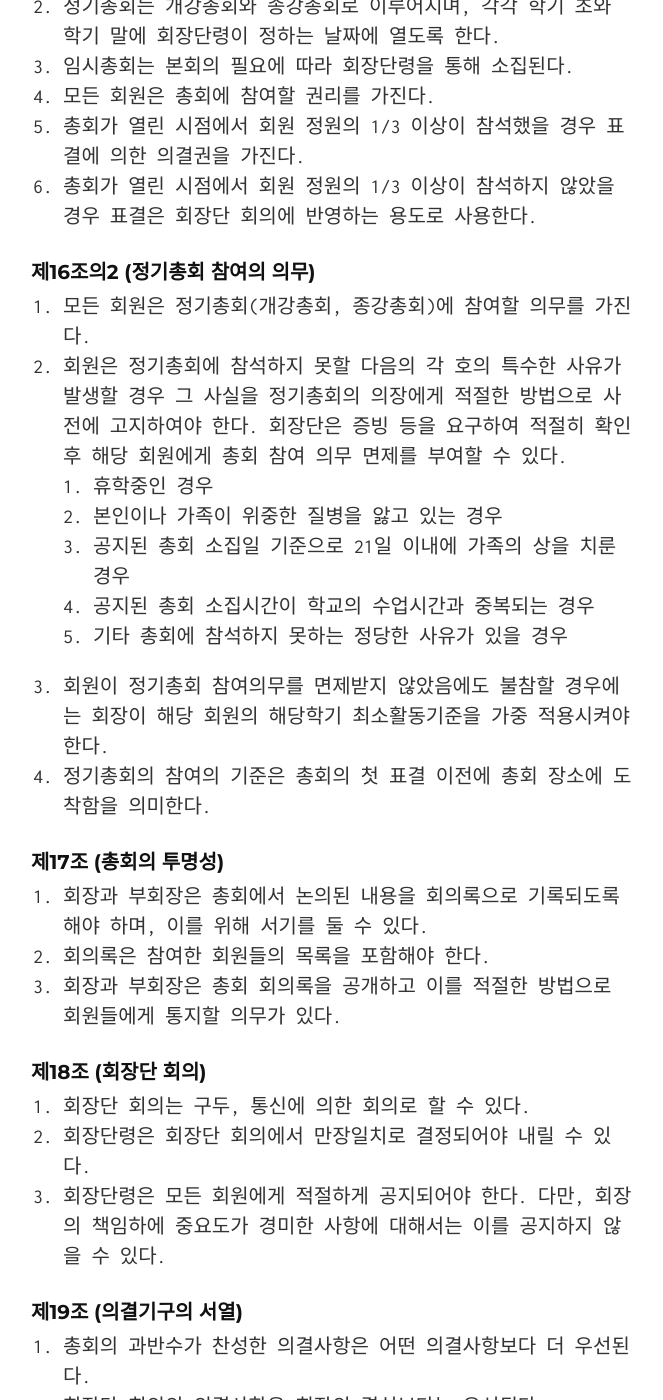
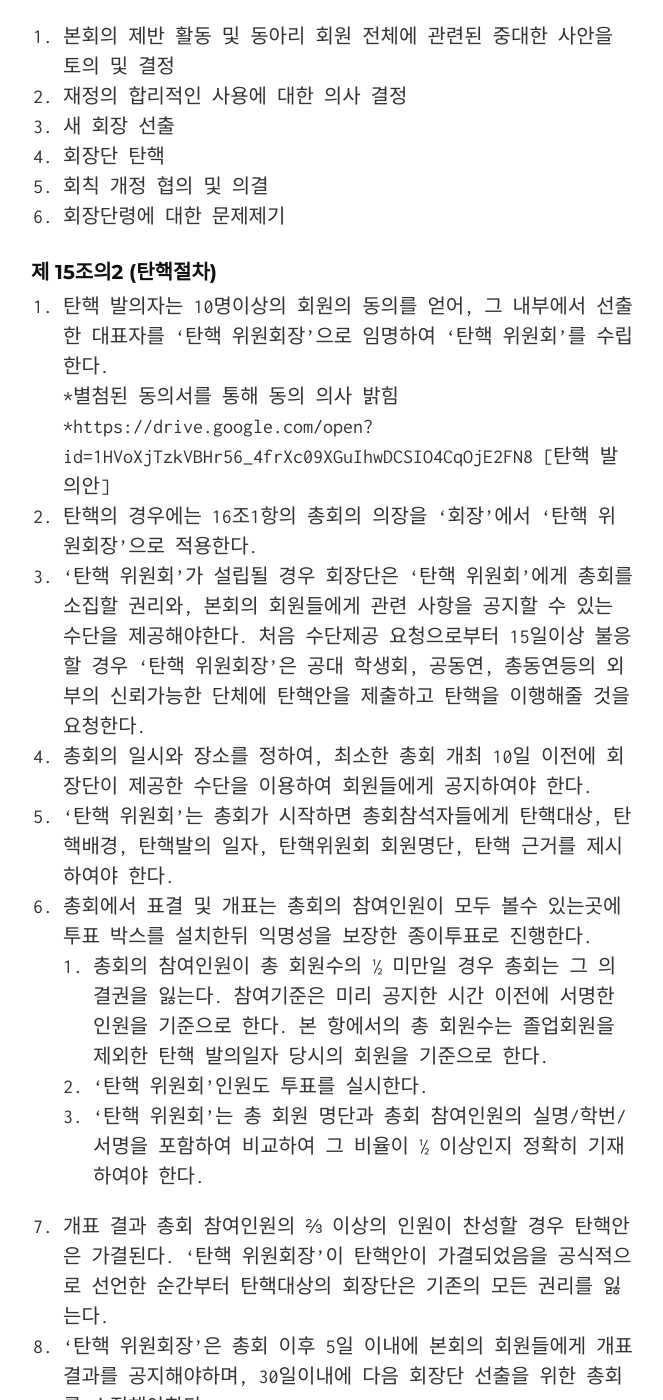
Before and after one commit to PoolC/Regulation, a Jekyll site: the page built from index.md, in a window 1280 px wide and 1400 px high, scrolled down 7299 px. Shown: the whole window, without its empty margins (307-970 px from the left). Built offline with Jekyll 4.4.1, drawn with Linux system fonts in a browser that asks for light colours; our own code applies the rules of GitHub Pages for plain Markdown files; some of the changed text lies outside the part shown.

Commit message:
회칙 개정

```diff
--- a/index.md
+++ b/index.md
@@ -36,7 +36,7 @@ layout: default
 0. "회장단 회의"는 회장단으로 구성된 상시 의결기구를 말한다.
 0. "총회"는 회원 전체가 참여하는 정기적 또는 비정기적 의결기구를 말한다.
 0. "회장단령"은 회장단 회의에서 의결한 사항을 말한다.
-0. "세미나"는 동아리 내 4인 이상의 사람이 모여 진행하는 주된 발표자가 있는 학문에 대한 연구발표와 토론을 하는 활동을 말한다.
+0. "세미나"는 동아리 내 발표자 미포함 4인 이상의 사람이 모여 진행하는 주된 발표자가 있는 학문에 대한 연구발표와 토론을 하는 활동을 말한다.
 0. "세미나장"은 세미나를 개설한 회원을 말한다.
 0. "스터디"는 동아리 내 3인 이상의 사람이 모여 학문에 대한 연구와 토론을 하는 활동을 말한다.
 0. "스터디장"은 스터디를 개설한 회원을 말한다.
@@ -82,7 +82,7 @@ layout: default
     0. 동아리에 기술적으로 기여한다.
 0. 아래의 각 호중 적어도 한 가지 경우에 해당하는 회원은 제1항을 만족하지 아니하여도 회원자격을 유지할 수 있다.
     0. 졸업 직전학기를 수강중인 경우
-    0. 허가된 기간(군 휴학의 경우 군 복무 기간, 일반 휴학의 경우 활동 하지 않은 시점부터 연속 2학기) 내에 휴학중인 경우.
+    0. 허가된 기간(군 휴학의 경우 군 복무 기간, 일반 휴학의 경우 활동 하지 않은 시점부터 연속 2학기) 내에 휴학중이거나 수료 후 졸업 보류중인 경우.
     0. 학기중 본인이나 가족이 위중한 질병을 앓고 있는 경우
     0. 학기중 가족의 상을 치룬 경우
     0. 기타 학업에 대한 어려움을 인정할 사유가 있는 경우
@@ -107,6 +107,7 @@ layout: default
     0. 사망한 경우
 0. 졸업회원은 동아리방에 출입할 권리를 가진다.
 0. 졸업회원은 본회의 활동에 회장단이 허가하는 범위 내에서 제한적으로 참여할 권리를 가진다.
+0. 졸업회원 및 제 6조 2항에 해당하는 회원은 4시간 이상의 학술활동 혹은 게임제작활동에 참여하지 않는 이상 회비를 지출하지 않는다.
 0. 졸업회원은 총회에 참여할 권리를 가진다.
 0. 졸업회원은 성별, 성정체성, 성적 지향, 종교, 신념, 인종, 국적, 나이에 대한 차별을 하지 않을 의무를 가진다.
 
@@ -148,6 +149,11 @@ layout: default
 0. 총무는 회장단령이나 총회의 결정에 의해서만 지출을 허가할 수 있다.
 0. 총무는 본회의 지출과 수입을 정확히 기록할 의무가 있다.
 0. 총무는 회원의 재정내역 공개요청에 대해 재정내역을 정확히 보고할 의무가 있다.
+0. 총무는 본회의 재정상황을 고려하여 회장단회의를 통해 회장단령으로 한학기 회비를 정할 수 있으며, 개강총회 시 이를 고지해야한다.
+	0. 회비 납부 기한은 개강총회 시 고지한다.
+	0. 납부 기한을 넘긴 회원은 회장단이 정한 유예기간 내에 회장단이 정한 추가금을 더해 회비를 납부해야 한다.
+	0. 유예기간을 넘긴 회원은 회원자격을 상실한다.
+
 
 #### 제12조 (부서)
 
@@ -183,6 +189,26 @@ layout: default
 0. 회장단 탄핵
 0. 회칙 개정 협의 및 의결
 0. 회장단령에 대한 문제제기
+
+#### 제 15조의2 (탄핵절차)
+0. 탄핵 발의자는 10명이상의 회원의 동의를 얻어, 그 내부에서 선출한 대표자를 '탄핵 위원회장'으로 임명하여 '탄핵 위원회'를 수립한다.
+*별첨된 동의서를 통해 동의 의사 밝힘
+*https://drive.google.com/open?id=1HVoXjTzkVBHr56_4frXc09XGuIhwDCSIO4CqOjE2FN8 [탄핵 발의안]
+0. 탄핵의 경우에는 16조1항의 총회의 의장을 '회장'에서 '탄핵 위원회장'으로 적용한다.
+0. '탄핵 위원회'가 설립될 경우 회장단은 '탄핵 위원회'에게 총회를 소집할 권리와, 본회의 회원들에게 관련 사항을 공지할 수 있는 수단을 제공해야한다. 처음 수단제공 요청으로부터 15일이상 불응할 경우 '탄핵 위원회장'은 공대 학생회, 공동연, 총동연등의 외부의 신뢰가능한 단체에 탄핵안을 제출하고 탄핵을 이행해줄 것을 요청한다.
+0. 총회의 일시와 장소를 정하여, 최소한 총회 개최 10일 이전에 회장단이 제공한 수단을 이용하여 회원들에게 공지하여야 한다.
+0. '탄핵 위원회'는 총회가 시작하면 총회참석자들에게 탄핵대상, 탄핵배경, 탄핵발의 일자, 탄핵위원회 회원명단, 탄핵 근거를 제시하여야 한다.
+0. 총회에서 표결 및 개표는 총회의 참여인원이 모두 볼수 있는곳에 투표 박스를 설치한뒤 익명성을 보장한 종이투표로 진행한다.
+	0. 총회의 참여인원이 총 회원수의 ½ 미만일 경우 총회는 그 의결권을 잃는다. 참여기준은 미리 공지한 시간 이전에 서명한 인원을 기준으로 한다. 본 항에서의 총 회원수는 졸업회원을 제외한 탄핵 발의일자 당시의 회원을 기준으로 한다.
+	0. '탄핵 위원회'인원도 투표를 실시한다.
+	0. '탄핵 위원회'는 총 회원 명단과 총회 참여인원의 실명/학번/서명을 포함하여 비교하여 그 비율이 ½ 이상인지 정확히 기재하여야 한다.
+0. 개표 결과 총회 참여인원의 ⅔ 이상의 인원이 찬성할 경우 탄핵안은 가결된다. '탄핵 위원회장'이 탄핵안이 가결되었음을 공식적으로 선언한 순간부터 탄핵대상의 회장단은 기존의 모든 권리를 잃는다.
+0. '탄핵 위원회장'은 총회 이후 5일 이내에 본회의 회원들에게 개표결과를 공지해야하며, 30일이내에 다음 회장단 선출을 위한 총회를 소집해야한다.
+	0. 30일이내에 회장단 투표를 실시하지 못할경우 '비상대책 위원회'가 설립되며, '탄핵 위원회장'은 '비상대책 위원회장'을 임명할 권리 및 의무를 가진다.
+	0. '탄핵 위원회장'은 '비상대책 위원회장'에 자신을 임명할 수 있다.
+	0. '비상대책 위원회'은 조속히 회장단 선거를 실시하도록 노력해야 하며, 다음 회장단이 선출될때까지, 회원가입승인, 징계위원회 소집, 총무임명의 권리, 본회 재정에 관련한 권리를 제외한 회장단의 권리 및 의무를 가진다.
+	0. c에서 언급하였듯이 '비상대책 위원회'는 본회 재정에 관련한 그 어떤 권리도 갖지 못한다.
+	0. d항은 총회의 표결을 통해 변경 및 삭제할 수 없다.
 
 #### 제16조 (총회의 소집)
 
```
